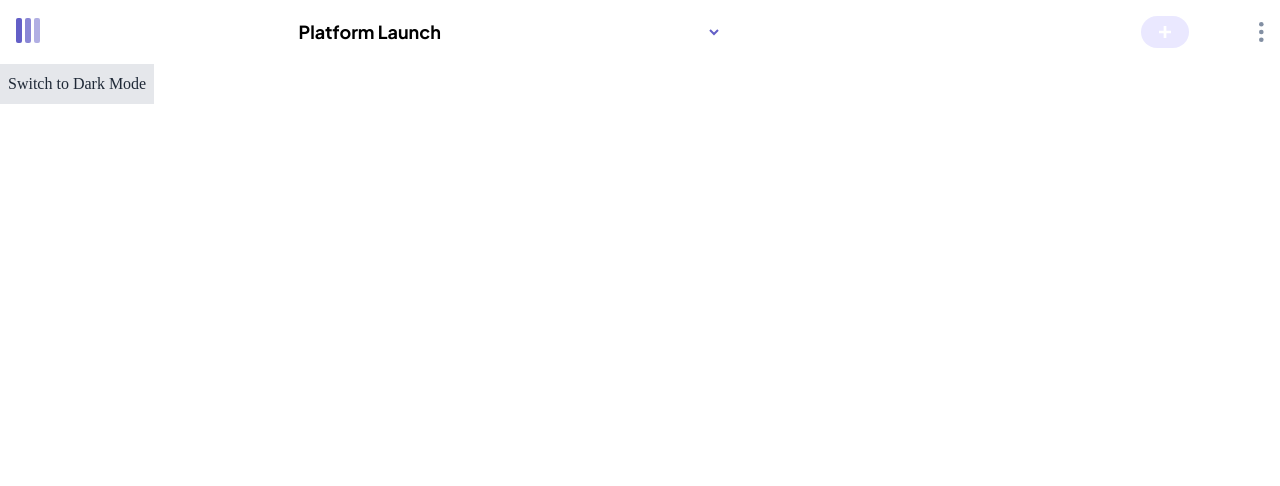
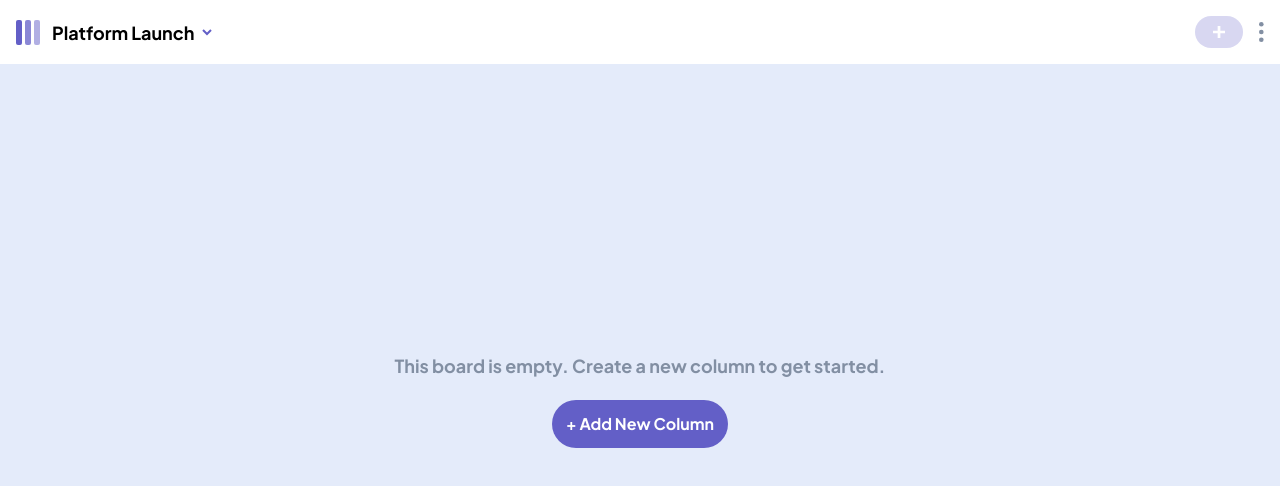
Before and after one commit to Ckola99/Kanban-webapp, a React (Vite) app in the folder kanban-frontend/: page / in a window 1280 px wide. Shown: the top 486 px of the page. Built offline with nearby package versions, Linux system fonts and the light colour scheme.

Commit message:
implemented empty board page

```diff
--- a/kanban-frontend/src/app/App.jsx
+++ b/kanban-frontend/src/app/App.jsx
@@ -1,13 +1,14 @@
 import React from "react";
 import DarkModeToggle from "../components/DarkModeToggle";
 import Header from "../components/Header";
+import Board from "../components/Board";
 
 function App() {
 
 	return (
-		<div className="dark:bg-primary-black h-[100vh] bg-">
+		<div className="font-plus-jakarta dark:bg-primary-black min-h-screen bg-primary-light-gray flex-center">
 			<Header />
-			<DarkModeToggle className="mt-[300px]" />
+			<Board />
 		</div>
 	);
 }
--- /dev/null
+++ b/kanban-frontend/src/components/Board.jsx
@@ -0,0 +1,17 @@
+const Board = () => {
+  return (
+		<div className="">
+			<div className="px-6 text-center">
+				<p className="text-tertiary-gray large-heading mb-5">
+					This board is empty. Create a new column
+					to get started.
+				</p>
+				<button className="bg-primary-blue h-12 w-44 rounded-3xl med-heading text-white">
+					+ Add New Column
+				</button>
+			</div>
+
+		</div>
+  );
+}
+export default Board
--- a/kanban-frontend/src/components/Header.jsx
+++ b/kanban-frontend/src/components/Header.jsx
@@ -5,24 +5,30 @@ import hamburger from "../assets/icon-vertical-ellipsis.svg";
 
 const Header = () => {
 	return (
-		<div className=" w-full dark:bg-primary-gray bg-white font-plus-jakarta grid grid-cols-[70%_30%] place-content-center h-16 p-4">
-			<div className="grid grid-cols-[10%_90%] place-content-center">
-				<img src={logoLightMobile} alt="" />
-				<h3 className="large-heading text-black dark:text-white grid grid-cols-[65%_35%] pl-4 place-items-center">
-					Platform Launch
-					<img src={dropdown} alt="" className="-ml-[82px]"/>
-				</h3>
+		<div className="h-16 w-full dark:bg-secondary-black flex px-4 justify-between bg-white fixed left-0 right-0 top-0">
+			{/* left side */}
+			<div className="flex-center">
+				<img src={logoLightMobile} alt="logo" />
+				<div className="flex-center ml-3">
+					<h3 className="dark:text-white text-[18px] font-bold mr-2">
+						Platform Launch
+					</h3>
+
+					<img
+						src={dropdown}
+						alt="drop down arrow"
+					/>
+
+				</div>
 			</div>
-			<div className="grid grid-cols-[80%_20%]">
-				<button className="w-12 h-8 bg-secondary-blue bg-opacity-25 rounded-2xl place-self-end align-items-center place-items-center">
-					<img
-						src={addTask}
-						alt=""
-						className=""
-					/>
+
+			{/* right side */}
+			<div className="flex items-center">
+				<button className="bg-primary-blue bg-opacity-25 w-12 h-8 flex-center rounded-2xl mr-4">
+					<img src={addTask} alt="" />
 				</button>
-				<button className=" grid content-center">
-					<img src={hamburger} alt="" className="justify-self-end" />
+				<button>
+					<img src={hamburger} alt="hamburger button" />
 				</button>
 			</div>
 		</div>
```
Also changed, not shown: kanban-frontend/src/components/Column.jsx (added).
